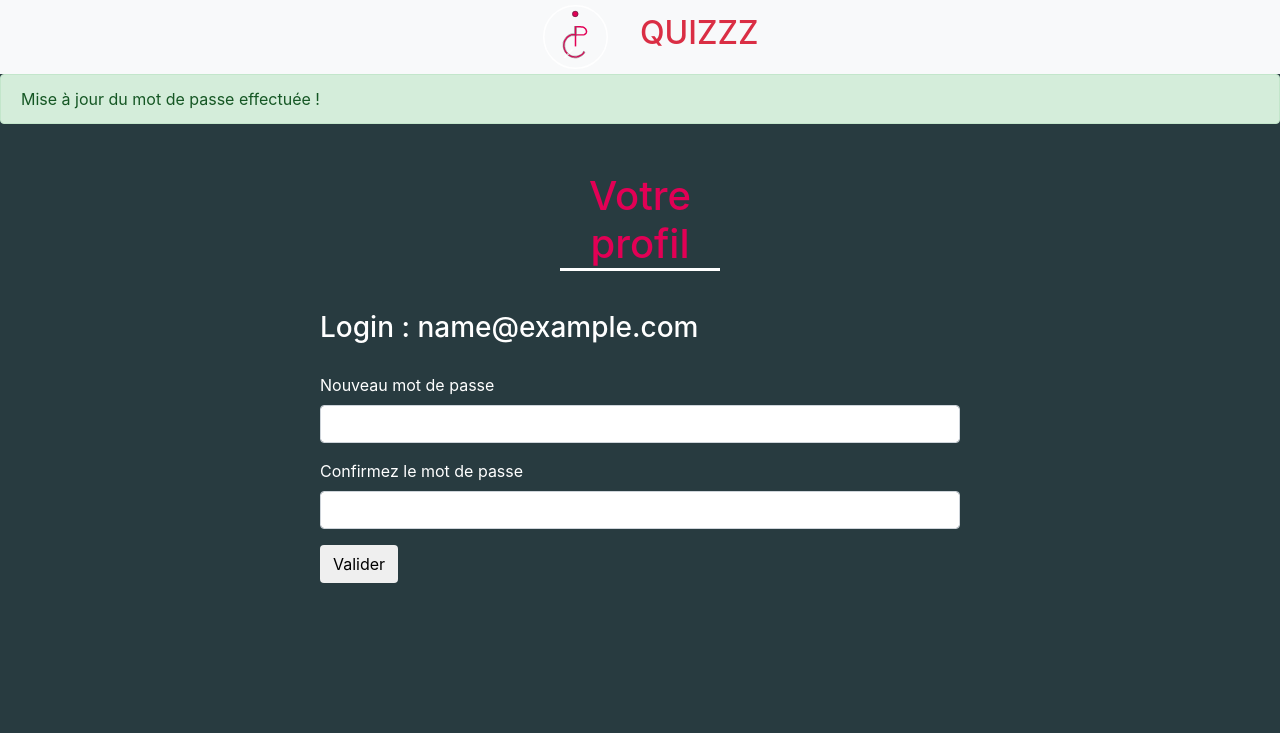
After one commit to fannypierre/ProjetQuiz_CaracatsanisPierre, a PHP site: page /profilJoueur.php in a window 1280 px wide. The commit adds this page. Shown: the top 733 px of the page. Run offline with PHP 8.4, Linux system fonts and the light colour scheme; the visitor is signed in with stand-in values (Sample User, id 1).

Commit message:
Ajout de ProfilJoueur.php

```diff
--- a/ajoutReponse.php
+++ b/ajoutReponse.php
@@ -35,10 +35,10 @@ if (!empty($_POST['question'])) {
 }
 ?>
 
-<!-- Problème d'affichage de 2 forms la deuxième fois, voir var_dump() -->
+
 
 <?php require_once "includes/head.php"; ?>
-	<body id="ecran-adnim">
+	<body id="ecran-admin">
 		<?php require_once "includes/header.php"; ?>
 		<?php if (isset($_SESSION['erreur'])) { ?>
             <div class="alert alert-danger">
--- a/css/style.css
+++ b/css/style.css
@@ -13,7 +13,7 @@ h1 {
 	color : #E20055;
 }
 
-#ecran-adnim {
+#ecran-admin {
 	color: #283B40;
 	background-color: white;
 	height: 91.7vh;
@@ -64,6 +64,7 @@ h1 {
 }
 #phrase-accroche>h1 {
 	font-size: 5em;
+	width: 27%;
 }
 
 #boutons-connexion {
@@ -233,6 +234,23 @@ h1 {
 	height: 1.5em;
 }
 
+/* =================================================================== */
+/* ========================== Profil Joueur ========================== */
+/* =================================================================== */
+#profilJoueur-container {
+	width: 50%;
+	margin-top: 3em;
+	margin-left: 25%;
+
+}
+#profilJoueur-container > h1 {
+	width : 25%;
+	margin-bottom: 1em;
+}
+
+#profilJoueur-container > h3 {
+	margin-bottom: 1em;
+}
 
 
 /* Page d'accueil des quiz (accueilQuiz.php) */
--- a/nouveauQuiz.php
+++ b/nouveauQuiz.php
@@ -7,12 +7,15 @@
 
 	<?php require_once "includes/head.php"; ?>
 
-	<body id="ecran-adnim">
+	<body id="ecran-admin">
 		<?php require_once "includes/header.php"; ?>
 		<?php if (isset($_SESSION['erreur'])) { ?>
             <div class="alert alert-danger">
                 <strong>Erreur !</strong> <?= $_SESSION['erreur'] ?>
             </div>
+        <?php } else { ?>
+			<strong>Erreur !</strong> <?= $_SESSION['erreur'] ?>
+
         <?php }
         unset($_SESSION['erreur']); //On nettoie la variable de session "erreur" après l'avoir utilisée (c'est peut être sale attention)
         ?>
--- /dev/null
+++ b/profilJoueur.php
@@ -0,0 +1,48 @@
+<?php
+	require_once "includes/fonctions.php";
+	session_start();
+?>
+
+<html lang="fr">
+
+	<?php require_once "includes/head.php"; ?>
+
+	<body>
+		<?php require_once "includes/header.php";?>
+
+        <?php if (isset($_SESSION['erreur'])) { ?>
+            <div class="alert alert-danger">
+                <strong>Erreur !</strong> <?= $_SESSION['erreur'] ?>
+            </div>
+        <?php }
+        unset($_SESSION['erreur']); //On nettoie la variable de session "erreur" après l'avoir utilisée (c'est peut être sale attention)
+        ?>
+
+	    <?php if (isset($_SESSION['majMdp'])) { ?>
+	    		<div class="alert alert-success" role="alert">
+				  	Mise à jour du mot de passe effectuée !
+				</div>
+		<?php
+			} unset($_SESSION['majMdp']);
+		?>
+
+        <div id="profilJoueur-container">
+
+	        <h1>Votre profil</h1>
+
+			<h3> Login : <?php echo $_SESSION["email"]; ?></h3>
+
+			<form id="nouveauMdp-form" role="form" action="nouveauMdp.php" method="post">
+			 	<div class="form-group">
+			    	<label for="nouveauMdp-mdp" id="nouveauMdp-label">Nouveau mot de passe</label>
+			    	<input type="password" class="form-control" id="nouveauMdp-mdp" name="mdp">
+			  	</div>
+			  	<div class="form-group">
+			    	<label for="nouveauMdp-confirmation-mdp" id="nouveauMdp-label">Confirmez le mot de passe</label>
+			    	<input type="password" class="form-control" id="nouveauMdp-confirmation-mdp" name="mdp-confirmation">
+			  	</div>
+			  	<button type="submit" class="btn" id="nouveauMdp-bouton-valider">Valider</button>
+			</form>
+		</div>
+	</body>
+</html>
```
Also changed, not shown: ajoutQuestion.php (+4 -4 lines), index.php (+8 -8 lines), nouveauMdp.php (added, +23 -0 lines), 1 other file.
